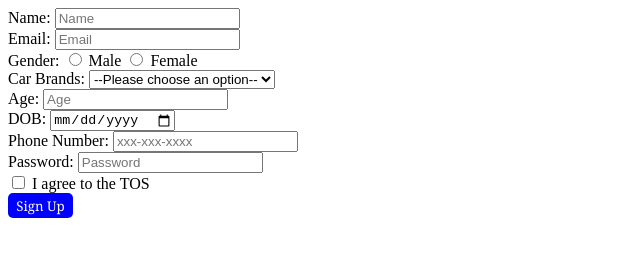
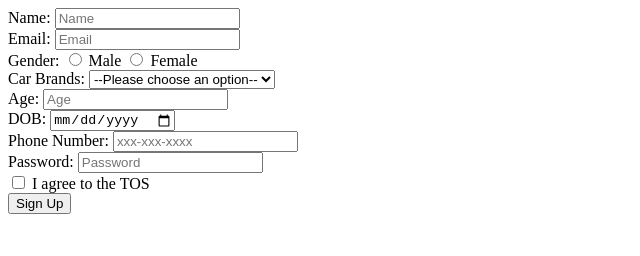
Before and after one commit to acciojob/signup-form-car-sainath161, a website: page main.html in a window 1280 px wide. Shown: the whole page, without its empty margins (0-640 px from the left). Drawn offline with Linux system fonts and the light colour scheme.

Commit message:
created a submission

```diff
--- a/main.html
+++ b/main.html
@@ -4,28 +4,6 @@
 
 <head>
 	<link rel="stylesheet" href="styles.css">
-	<style>
-		button{
-	background: none;
-	border: none;
-	color: white;
-	background-color: blue;
-	cursor: pointer;
-	height: 25px;
-	width: 65px;
-	font-family: georgia;
-	font-weight: 500;
-	border-radius: 5px
-}
-button:hover{
-	background-color: red;
-	height: 30px;
-	width: 70px;
-	transition: .2s ease;
-	font-weight: 700;
-	border-radius: 10px;
-}
-	</style>
 </head>
 
 <body>
```
